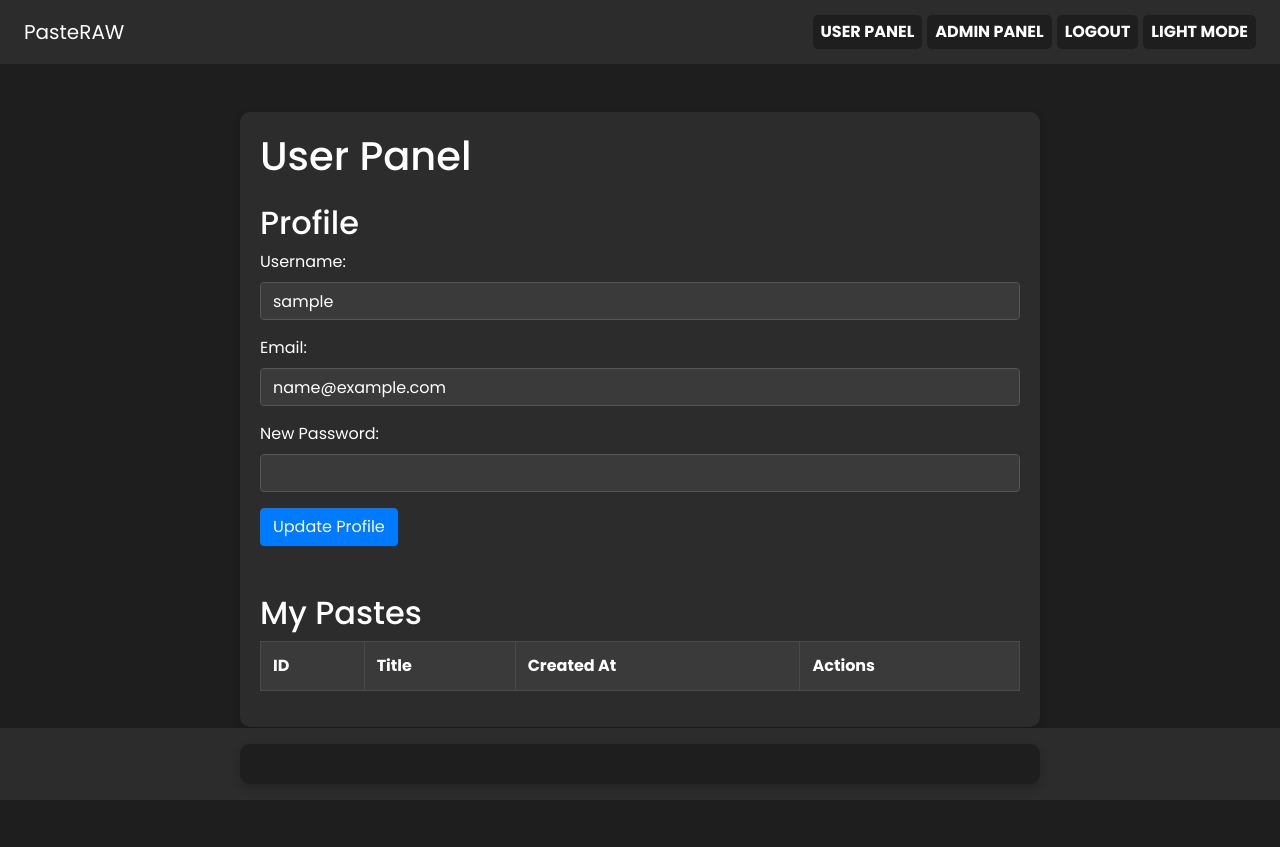
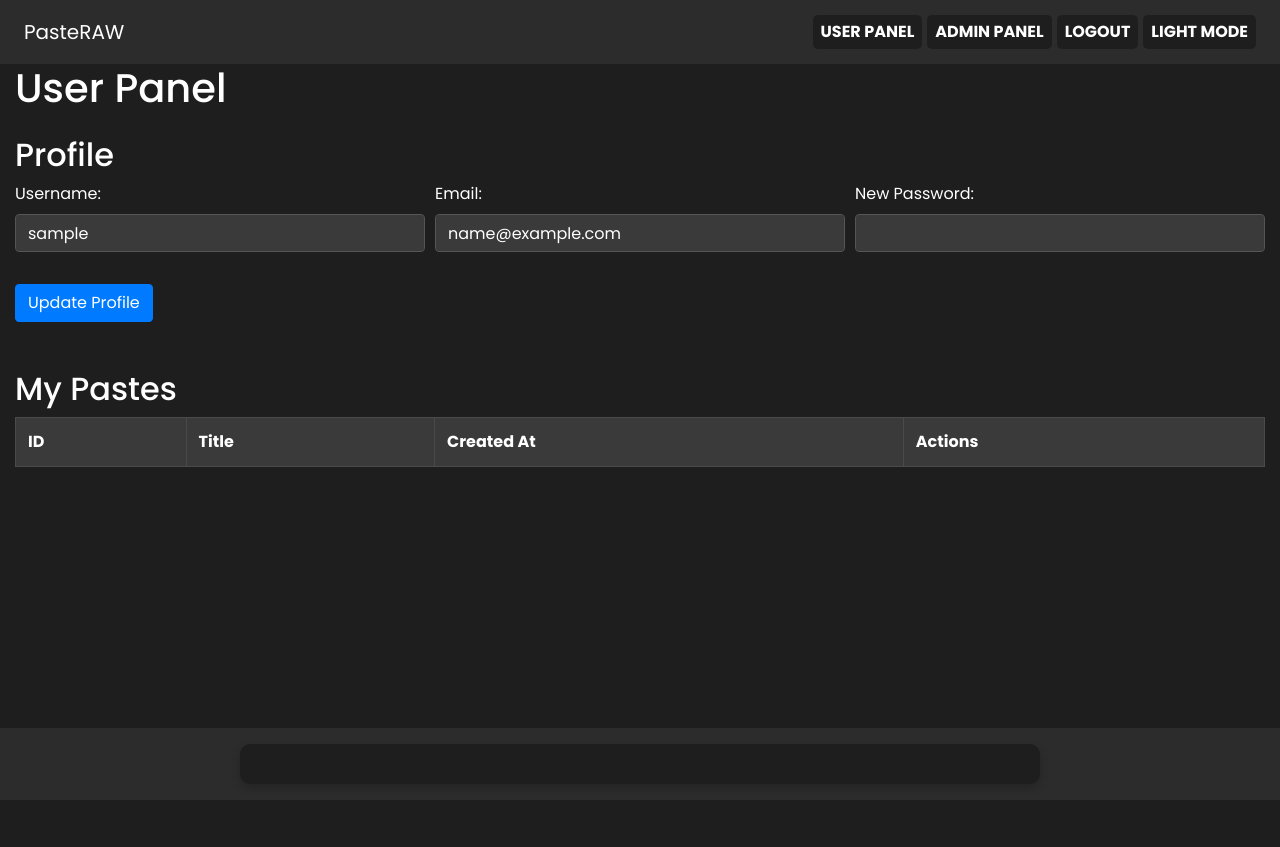
Before and after one commit to javiermzelaya/PasteRAW, a PHP site: page /user_panel.php in a window 1280 px wide. After the commit the page ends 800 px from the top, so only its background shows below. Run offline with PHP 8.4, Linux system fonts and the light colour scheme; the visitor is signed in with stand-in values (Sample User, id 1); data comes from the database, SQL or seed files in the repository; data that the repository does not hold is empty; a stand-in replaces the project's code that opens the database connection; some libraries are stand-ins or nearby versions.

Commit message:
Update user_panel.php

```diff
--- a/user_panel.php
+++ b/user_panel.php
@@ -76,24 +76,26 @@ $pastes = $stmt->fetchAll(PDO::FETCH_ASSOC);
 </head>
 <body>
     <?php include 'navbar.php'; ?>
-    <div class="container mt-5">
+    <div class="container-fluid">
         <h1 class="mb-4">User Panel</h1>
 
         <h2>Profile</h2>
         <form action="user_panel.php" method="post">
-            <div class="form-group">
+            <div class="form-row">
+                <div class="form-group col-md-4">
                     <label for="username">Username:</label>
                     <input type="text" id="username" name="username" class="form-control" value="<?= htmlspecialchars($username) ?>" readonly>
                 </div>
-            <div class="form-group">
+                <div class="form-group col-md-4">
                     <label for="email">Email:</label>
                     <input type="email" id="email" name="email" class="form-control" value="<?= htmlspecialchars($email) ?>" required>
                 </div>
-            <div class="form-group">
+                <div class="form-group col-md-4">
                     <label for="password">New Password:</label>
                     <input type="password" id="password" name="password" class="form-control" required>
                 </div>
-            <button type="submit" name="update_profile" class="btn btn-primary">Update Profile</button>
+            </div>
+            <button type="submit" name="update_profile" class="btn btn-primary mt-3">Update Profile</button>
         </form>
 
         <h2 class="mt-5">My Pastes</h2>
```
Lines whose indentation alone changed are shown as unchanged.
